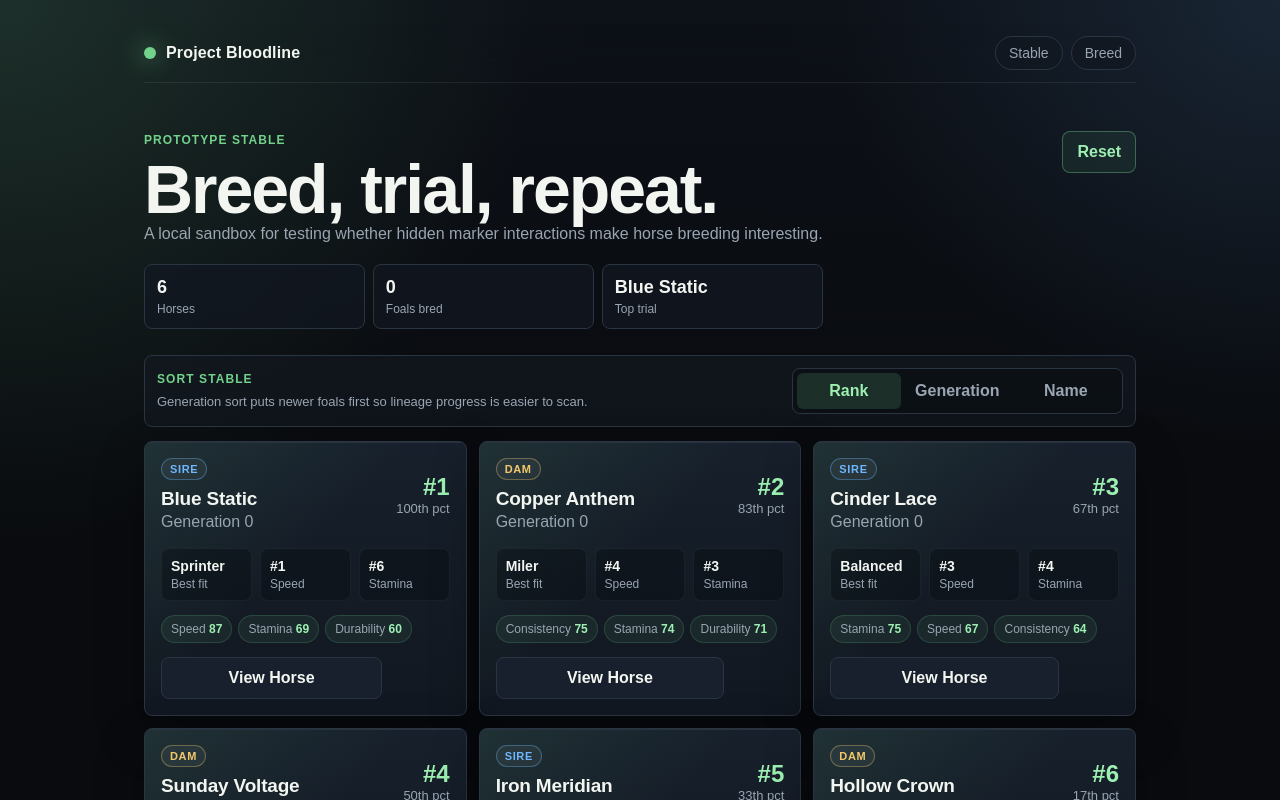
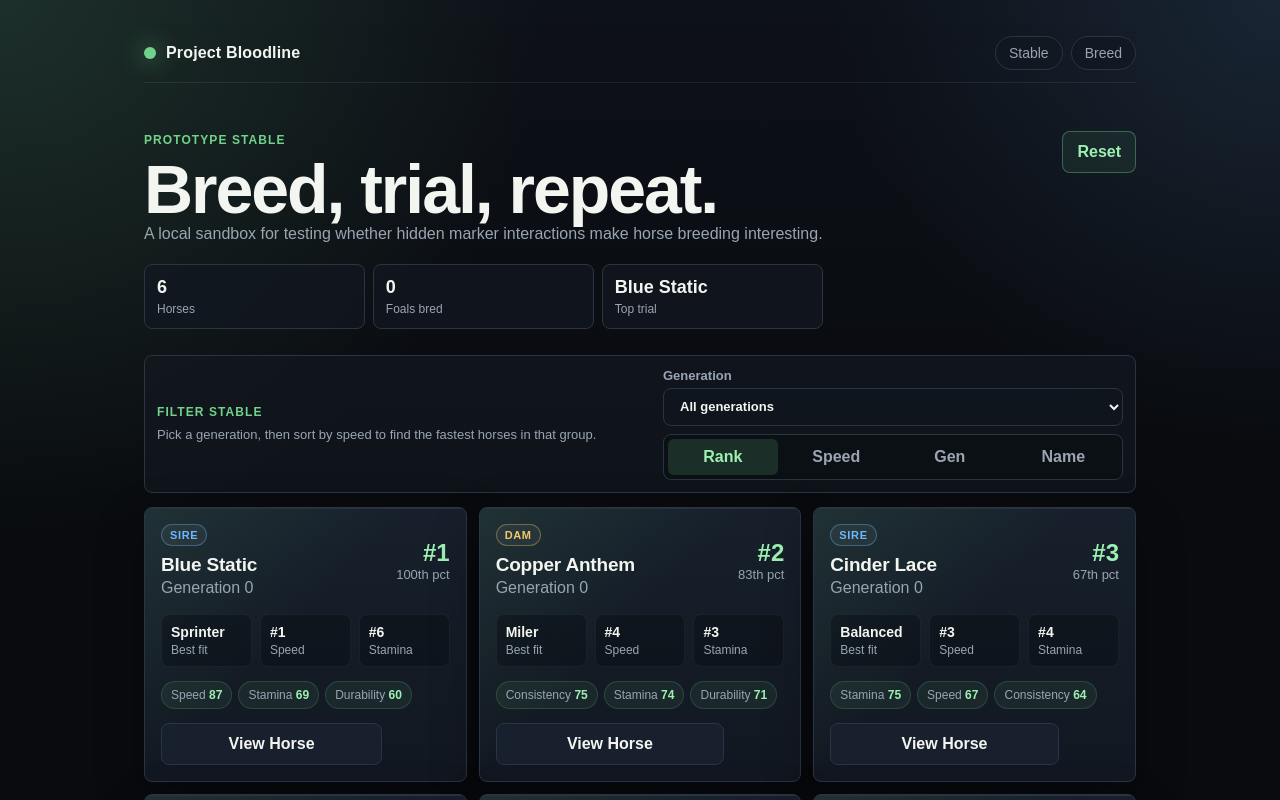
Before and after one commit to Colton12-DDSd/Project_Bloodline, a Next.js app: page / in a window 1280 px wide. Shown: the top 800 px of the page. Built offline with nearby package versions, Linux system fonts and the light colour scheme.

Commit message:
Add generation filter and inherited gene averages

```diff
--- a/src/app/globals.css
+++ b/src/app/globals.css
@@ -242,9 +242,23 @@ p {
   font-size: 13px;
 }
 
+.stable-controls {
+  display: grid;
+  gap: 8px;
+  min-width: min(100%, 460px);
+}
+
+.compact-field {
+  gap: 5px;
+}
+
+.compact-field select {
+  min-height: 38px;
+}
+
 .segmented-control {
   display: inline-grid;
-  grid-template-columns: repeat(3, 1fr);
+  grid-template-columns: repeat(4, 1fr);
   gap: 4px;
   border: 1px solid var(--line);
   border-radius: 8px;
@@ -266,6 +280,18 @@ p {
 .segmented-control button.active {
   background: rgba(114, 210, 139, 0.16);
   color: var(--accent-strong);
+}
+
+.empty-state {
+  border: 1px dashed var(--line);
+  border-radius: 8px;
+  background: rgba(18, 24, 33, 0.42);
+  padding: 18px;
+}
+
+.empty-state h2 {
+  margin-bottom: 6px;
+  font-size: 20px;
 }
 
 .horse-card,
@@ -691,6 +717,32 @@ select:focus {
   gap: 6px;
 }
 
+.allele-average-stats {
+  display: grid;
+  grid-template-columns: repeat(4, 1fr);
+  gap: 6px;
+}
+
+.allele-average-stats span {
+  display: grid;
+  gap: 2px;
+  border: 1px solid rgba(255, 255, 255, 0.05);
+  border-radius: 8px;
+  background: rgba(255, 255, 255, 0.03);
+  padding: 7px;
+  color: var(--muted);
+  font-size: 11px;
+}
+
+.allele-average-stats strong {
+  color: var(--foreground);
+  font-size: 13px;
+}
+
+.mini-note {
+  font-size: 12px;
+}
+
 .inheritance-gap {
   color: var(--gold);
   font-size: 13px;
@@ -824,6 +876,7 @@ select:focus {
   }
 
   .overview-strip,
+  .allele-average-stats,
   .horse-card-details,
   .inheritance-callouts,
   .inheritance-summary,
@@ -836,4 +889,8 @@ select:focus {
     align-items: stretch;
     flex-direction: column;
   }
+
+  .stable-controls {
+    min-width: 0;
+  }
 }
--- a/src/app/page.tsx
+++ b/src/app/page.tsx
@@ -6,16 +6,22 @@ import { HorseSummaryCard } from "@/components/HorseSummaryCard";
 import { useStable } from "@/lib/useStable";
 import type { Horse } from "@/types/bloodline";
 
-type StableSort = "rank" | "generation" | "name";
+type StableSort = "rank" | "speed" | "generation" | "name";
+type GenerationFilter = "all" | number;
 
 export default function StablePage() {
   const { horses, sortedHorses, isReady, resetStable } = useStable();
   const [sortBy, setSortBy] = useState<StableSort>("rank");
+  const [generationFilter, setGenerationFilter] = useState<GenerationFilter>("all");
   const foalCount = horses.filter((horse) => horse.generation > 0).length;
   const topHorse = sortedHorses[0];
+  const generations = useMemo(
+    () => Array.from(new Set(horses.map((horse) => horse.generation))).sort((a, b) => a - b),
+    [horses],
+  );
   const visibleHorses = useMemo(
-    () => sortHorses(horses, sortedHorses, sortBy),
-    [horses, sortedHorses, sortBy],
+    () => sortHorses(horses, sortedHorses, sortBy, generationFilter),
+    [horses, sortedHorses, sortBy, generationFilter],
   );
 
   return (
@@ -54,9 +60,27 @@ export default function StablePage() {
         <>
           <section className="stable-toolbar" aria-label="Stable sorting">
             <div>
-              <p className="eyebrow">Sort Stable</p>
-              <p>Generation sort puts newer foals first so lineage progress is easier to scan.</p>
+              <p className="eyebrow">Filter Stable</p>
+              <p>Pick a generation, then sort by speed to find the fastest horses in that group.</p>
             </div>
+            <div className="stable-controls">
+              <label className="compact-field">
+                Generation
+                <select
+                  value={generationFilter}
+                  onChange={(event) => {
+                    const value = event.target.value;
+                    setGenerationFilter(value === "all" ? "all" : Number(value));
+                  }}
+                >
+                  <option value="all">All generations</option>
+                  {generations.map((generation) => (
+                    <option key={generation} value={generation}>
+                      Gen {generation}
+                    </option>
+                  ))}
+                </select>
+              </label>
               <div className="segmented-control">
                 <button
                   className={sortBy === "rank" ? "active" : ""}
@@ -66,11 +90,18 @@ export default function StablePage() {
                   Rank
                 </button>
                 <button
+                  className={sortBy === "speed" ? "active" : ""}
+                  onClick={() => setSortBy("speed")}
+                  type="button"
+                >
+                  Speed
+                </button>
+                <button
                   className={sortBy === "generation" ? "active" : ""}
                   onClick={() => setSortBy("generation")}
                   type="button"
                 >
-                Generation
+                  Gen
                 </button>
                 <button
                   className={sortBy === "name" ? "active" : ""}
@@ -80,13 +111,21 @@ export default function StablePage() {
                   Name
                 </button>
               </div>
+            </div>
           </section>
 
+          {visibleHorses.length > 0 ? (
             <section className="horse-list" aria-label="Stable horses">
               {visibleHorses.map((horse) => (
                 <HorseSummaryCard key={horse.id} horse={horse} />
               ))}
             </section>
+          ) : (
+            <section className="empty-state">
+              <h2>No horses in this generation yet.</h2>
+              <p>Breed a few more foals, then come back to compare this generation.</p>
+            </section>
+          )}
         </>
       )}
     </AppShell>
@@ -97,12 +136,20 @@ function sortHorses(
   horses: Horse[],
   rankedHorses: Horse[],
   sortBy: StableSort,
+  generationFilter: GenerationFilter,
 ): Horse[] {
+  const filteredHorses =
+    generationFilter === "all"
+      ? horses
+      : horses.filter((horse) => horse.generation === generationFilter);
+
   if (sortBy === "rank") {
-    return rankedHorses;
+    return rankedHorses.filter((horse) =>
+      generationFilter === "all" ? true : horse.generation === generationFilter,
+    );
   }
 
-  return [...horses].sort((a, b) => {
+  return [...filteredHorses].sort((a, b) => {
     if (sortBy === "generation") {
       return (
         b.generation - a.generation ||
@@ -112,6 +159,15 @@ function sortHorses(
       );
     }
 
+    if (sortBy === "speed") {
+      return (
+        b.traits.speed - a.traits.speed ||
+        (b.trialResults?.overallPercentile ?? 0) -
+          (a.trialResults?.overallPercentile ?? 0) ||
+        a.name.localeCompare(b.name)
+      );
+    }
+
     return a.name.localeCompare(b.name);
   });
 }
```
Also changed, not shown: src/components/InheritancePanel.tsx (+46 -1 lines). Lines whose indentation alone changed are shown as unchanged.
